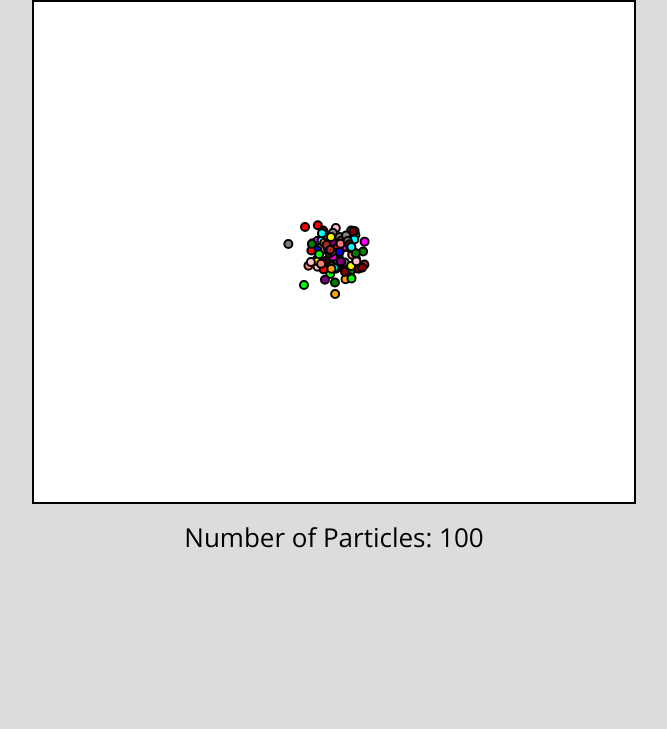
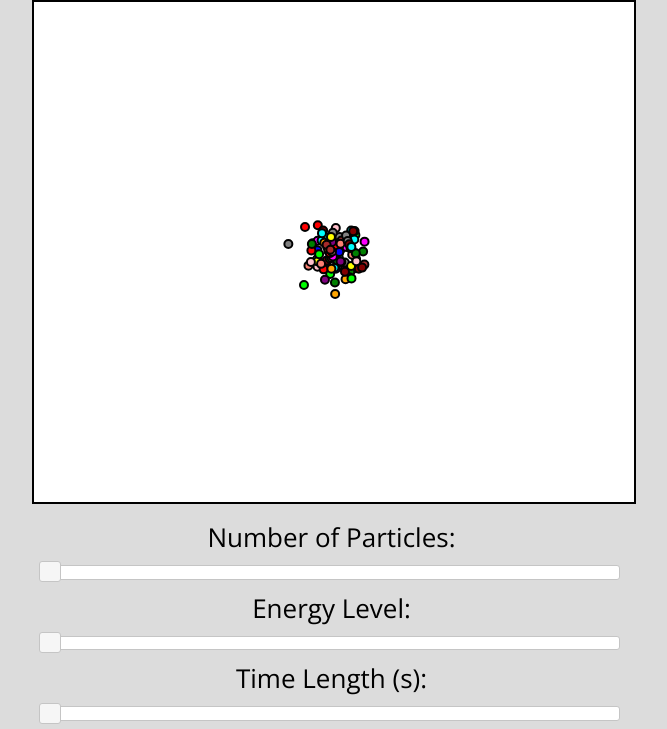
Before and after one commit to mtdens/random_walk, a plain HTML site: page random_walk.html in a window 1280 px wide. Shown: the part 86-815 px from the top of the page, without its empty margins (306-973 px from the left). Drawn offline with nearby package versions, Linux system fonts and the light colour scheme.

Commit message:
Added code for sliders

```diff
--- a/random_walk.html
+++ b/random_walk.html
@@ -8,6 +8,11 @@
 
 	<!--CSS -->
 	<link href="styles.css" rel="stylesheet">
+	<link href="http://ajax.googleapis.com/ajax/libs/jqueryui/1.12.0/themes/base/jquery-ui.css" rel="stylesheet">
+
+	<!--JQUERY -->
+	<script src="https://ajax.googleapis.com/ajax/libs/jquery/1.12.4/jquery.min.js"></script>
+	<script src="http://ajax.googleapis.com/ajax/libs/jqueryui/1.12.0/jquery-ui.min.js"></script>
 
 	<title>
 		Random Walk
@@ -20,11 +25,27 @@
 	<div class="main">
 
 		<canvas id="walk" width="600px" height="500px">
-			<script src="walk.js"></script>
 		</canvas>
 	</div>
+
+	<!-- Number of Particles Status -->
 	<div id="num">
-		Number of Particles: <span id="num_p"></span>
+		Number of Particles:<span id="num_p"></span>
 	</div>
+	<div id="slider"></div>
+
+	<!-- Energy Status -->
+	<div id="num">
+		Energy Level: <span id="num_e"></span>
+	</div>
+	<div id="slider2"></div>
+
+	<!-- Time Count Status -->
+	<div id="num">
+		Time Length (s): <span id="num_t"></span>
+	</div>
+	<div id="slider3"></div>
+
+	<script src="walk.js"></script>
 </body>
 </html>
--- a/styles.css
+++ b/styles.css
@@ -1,6 +1,7 @@
 body {
 	font-family: 'Open Sans', sans-serif;
 	background-color: #DCDCDC;
+	box-sizing: border-box;
 }
 
 #walk {
@@ -29,3 +30,13 @@ h1 {
 	display: block;
 	padding: 10px;
 }
+
+#slider, #slider2, #slider3 {
+	margin: auto;
+	display: block;
+	width: 570px;
+}
+
+#num_p, #num_e, #num_t {
+	margin-left: 5px;
+}
--- a/walk.js
+++ b/walk.js
@@ -5,6 +5,7 @@ var con = can.getContext("2d");
 var particle_colors = ["red", "blue", "green", "orange", "purple", "yellow", "grey", "pink", "brown", "aqua", "maroon", "lime", "salmon", "magenta"];
 var particle_list = [];
 var rate = 3;
+var walk_status = false;
 
 //Particle
 function Particle() {
@@ -45,6 +46,45 @@ function Particle() {
 
 }
 
+//Slider Code
+$(document).ready( function() {
+
+		//Number of Particles
+    $("#slider").slider({
+			max: 200,
+			min: 1,
+			slide: function(event, ui) {
+				if(!walk_status){
+        	$("#num_p").html(ui.value);
+				}
+    }
+		});
+
+		//Energy Level
+		$("#slider2").slider({
+			max: 10,
+			min: 1,
+			step: 0.1,
+			slide: function(event, ui) {
+				if(!walk_status){
+           $("#num_e").html(ui.value);
+				}
+    }
+		});
+
+		//Time Count
+		$("#slider3").slider({
+			max: 180,
+			min: 1,
+			slide: function(event, ui) {
+				if(!walk_status){
+            $("#num_t").html(ui.value);
+				}
+    }
+		});
+  }
+);
+
 for(var i= 0; i < 100; i++){
 	particle_list.push(new Particle());
 }
@@ -66,8 +106,3 @@ function particle_flow() {
 		clearInterval(time);
 	}
 }
-
-
-window.onload = function() {//
-	document.getElementById("num_p").innerHTML = particle_list.length;
-};
```
